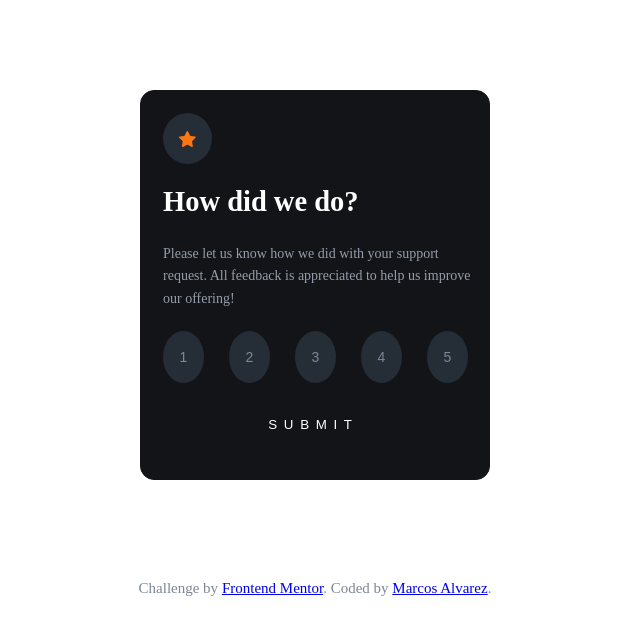
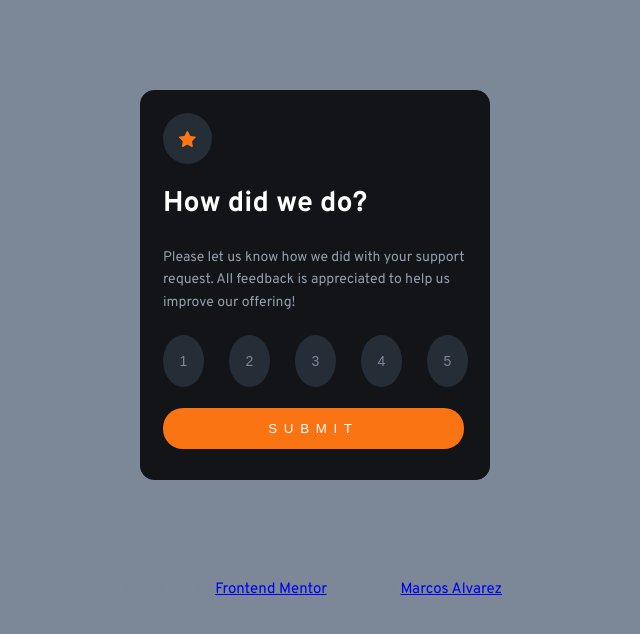
Before and after one commit to marcosAlvarezCalabria/PROYECTO-FRONTEND-MENTOR5, a plain HTML site: page index.html in a window 1280 px wide. Shown: the whole page, without its empty margins (325-965 px from the left). Drawn offline with Linux system fonts and the light colour scheme.

Commit message:
medium-grey

```diff
--- a/style.css
+++ b/style.css
@@ -5,7 +5,7 @@
     box-sizing: border-box;
 }
 :root{
-     --Orange:https://papaya-sable-19da66.netlify.app;
+     --Orange: hsl(25, 97%, 53%);
      --White: hsl(0, 0%, 100%);
      --LightGrey:hsl(217, 12%, 63%);
      --MediumGrey: hsl(216, 12%, 54%);
@@ -13,7 +13,7 @@
      --VeryDarkBlue: hsl(216, 12%, 8%);
 }
 body{
-    background-color:var(--Orange)
+    background-color:var(--MediumGrey);
     font-family: 'Overpass', sans-serif;
     Font-size : 15px;
     padding: 0px 21px;
```
